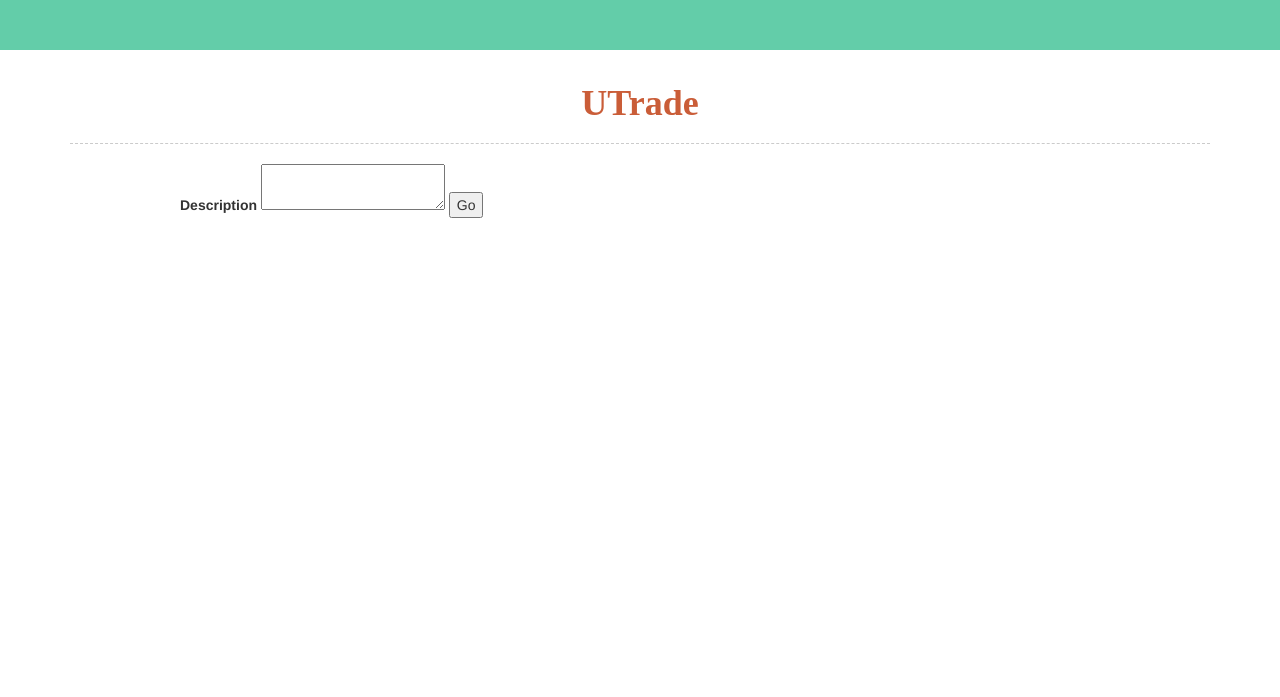
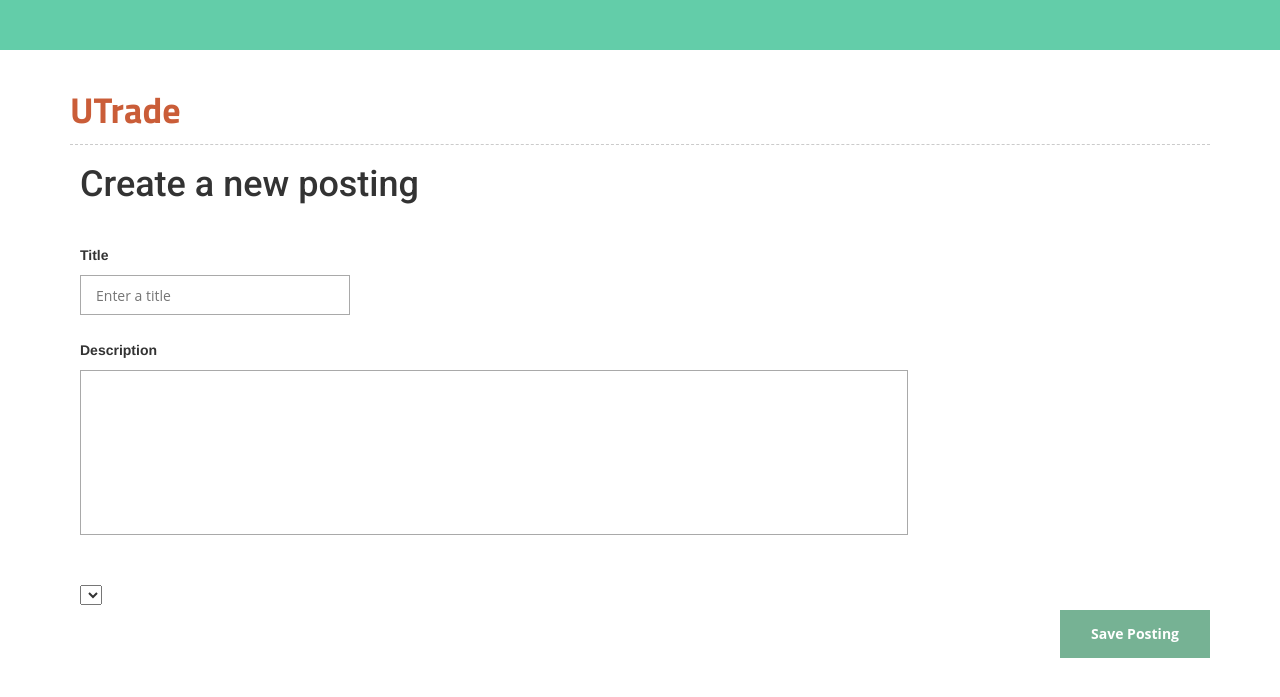
Before and after one commit to wbashir/uTrade, a Flask app: template templates/pages/create_post.html in a window 1280 px wide. Shown: the top 697 px of the page. Run offline with Flask 2, Linux system fonts and the light colour scheme; the template is opened without the code that fills it, so the values that code supplies are empty, except form fields; tables that the repository leaves empty hold one stand-in row (values such as "Sample post"); form fields are guessed from the names that the template uses; lists and menus that the app fills with data are empty; some libraries are stand-ins or nearby versions.

Commit message:
Post UI, books json output.

```diff
--- a/run.py
+++ b/run.py
@@ -5,12 +5,30 @@
 from flask import *  # do not use '*'; actually input the dependencies.
 from flask.ext.sqlalchemy import SQLAlchemy
 from flask_wtf import Form
+from sqlalchemy.orm import load_only
+from wtforms.ext.sqlalchemy.fields import QuerySelectField
 from wtforms.ext.sqlalchemy.orm import model_form
 import logging
 from logging import Formatter, FileHandler
+from wtforms.widgets import TextArea
 import models
 
-PostForm = model_form(models.Post, Form)
+#----------------------------------------------------------------------------#
+# Helpers
+#----------------------------------------------------------------------------#
+
+def all_books():
+    return models.Item.query
+
+#----------------------------------------------------------------------------#
+# Forms
+#----------------------------------------------------------------------------#
+
+PostForm = model_form(models.Post, Form, field_args={
+    'description': {'widget': TextArea()},
+    'books': {'widget': QuerySelectField('book_list', query_factory=all_books(),
+                                         get_label='description', allow_blank=True)}
+})
 
 #----------------------------------------------------------------------------#
 # App Config.
@@ -37,11 +55,19 @@ def home():
     return render_template('pages/home.html')
 
 
-@app.route('/create/posting')
+@app.route('/create/posting', methods=['GET', 'POST'])
 def create_posting():
     form = PostForm()
+    if request.method == 'POST' and form.validate():
+        redirect('/')
     return render_template('pages/create_post.html', form=form)
 
+
+@app.route('/get_all_books')
+def get_all_books():
+    books = models.db_session.query(models.Item)
+    # books = models.Item.query.all()
+    return Response([i.json for i in books], mimetype='application/json')
 
 # Error handlers.
 
--- a/static/css/layout/base.css
+++ b/static/css/layout/base.css
@@ -10,6 +10,25 @@ ul, li {
     list-style-type: none;
 }
 
+.btn {
+    border-radius: 0px;
+}
+
+.btn:hover, a:hover {
+    text-decoration: none;
+}
+
+.font-white {
+    color: white;
+}
+
+.font-black {
+    color: black;
+}
+
+.float-right {
+    float: right;
+}
 
 .col-centered {
     float: none;
@@ -29,4 +48,59 @@ ul, li {
     color: #CA5D38;
     font-family: 'Titillium Web', 'sans-serif';
     font-weight: bold;
+    font-size: 36px;
 }
+
+.logo-middle:hover {
+    color: #63CDA9;
+}
+
+form input[type=text],
+form input[type=password],
+form input[type=submit] {
+    font-family: "Open Sans", "Proxima Nova Soft", proxima-nova-soft, "PT SANS", "Helvetica Neue", Helvetica, sans-serif;
+}
+
+form input[type=text],
+form input[type=password],
+form textarea {
+    width: 270px;
+    height: 40px;
+    margin-bottom: 10px;
+    padding-left: 15px;
+    background: #fff;
+    border: 1px solid #a9a9a9;
+    outline: none;
+}
+
+form input[type=text]:focus, form textarea:focus {
+    border: 1px solid #000;
+    color: #000;
+    -webkit-box-shadow: none;
+    box-shadow: none;
+    outline: 0;
+}
+
+form textarea {
+    width: 828px;
+    min-height: 165px;
+    resize: none;
+}
+
+form input[type=submit] {
+    padding: 14px 31px;
+    background: #76b294;
+    color: #fff;
+    font-size: 14px;
+    font-weight: 700;
+    margin-top: -.7em;
+    border: 0;
+}
+
+.generic-form-holder > form {
+    padding-top: 30px;
+}
+
+.generic-form-holder {
+    padding-left: 10px;
+}
--- a/static/js/main.js
+++ b/static/js/main.js
@@ -2,13 +2,25 @@ requirejs.config({
     baseUrl: "/static/",
     paths: {
         lodash: "bower_components/lodash/dist/lodash.min",
-
+        jquery: "bower_components/jquery/dist/jquery.min",
         ui: "js/ui",
         data: "js/data",
         mixins: "js/mixins"
     }
 });
 
-requirejs(["lodash"], function (_) {
+requirejs(["lodash", "jquery"], function (_) {
 
+    var baseURL = $(this).data("url");
+    $.ajax({
+        url: "/get_all_books",
+        dataType: 'json',
+        success: function (data) {
+
+            $.each(data, function(i, value) {
+             $('#taxList').append($('<option>').text(value).attr('value', value));
             });
+
+        }
+    });
+});
--- a/templates/layouts/main.html
+++ b/templates/layouts/main.html
@@ -6,6 +6,9 @@
     <!-- Bootstrap -->
     <link href="/static/bower_components/bootstrap/dist/css/bootstrap.min.css" rel="stylesheet" media="screen">
     <link href="/static/bower_components/ionicons/css/ionicons.min.css" rel="stylesheet">
+    <link href='http://fonts.googleapis.com/css?family=Roboto:400,100italic,100,300,500,700' rel='stylesheet'
+          type='text/css'>
+    <link href='http://fonts.googleapis.com/css?family=Titillium+Web:400,700' rel='stylesheet' type='text/css'>
     <link href="/static/css/layout/base.css" rel="stylesheet">
 
     {% block head %}
@@ -38,9 +41,12 @@
 <div class="container content">
     <section class="main-section">
         <div class="page-header ">
-            <h1 class="text-center logo-middle">
-                <i class="icon ion-ionic"></i> UTrade
-            </h1>
+{#            <h1 class="text-center logo-middle">#}
+{#                <i class="icon ion-ionic"></i> UTrade#}
+{#            </h1>#}
+            <a href="{{ url_for("home") }}" class="text-center logo-middle">
+                 <i class="icon ion-ionic"></i> UTrade
+            </a>
         </div>
         {% block content %}
         {% endblock %}
--- a/templates/pages/create_post.html
+++ b/templates/pages/create_post.html
@@ -3,10 +3,24 @@
 
 {% block content %}
 
-    <div class="col-md-10 col-centered ">
-        <form method="POST" action="/">
-            {{ form.description.label }} {{ form.description() }}
-            <input type="submit" value="Go">
+    <div class="col-centered generic-form-holder">
+        <h1 class="">Create a new posting</h1>
+        <form method="POST" action="/create/posting">
+            <div class="form-group">
+                <label class="form-label">{{ form.title.label }}</label>
+                 <br>
+                {{ form.title(placeholder="Enter a title") }}
+            </div>
+            <div class="form-group">
+                <label class="form-label" for="exampleInputEmail1">  {{ form.description.label }}</label>
+                <br>
+                {{ form.description() }}
+            </div>
+            <br>
+            <div class="form-group">
+               <select id="taxList"></select>
+            </div>
+            <input class="float-right" type="submit" value="Save Posting">
         </form>
     </div>
 
```
Also changed, not shown: models.py (+35 -7 lines), static/css/main.css (+0 -19 lines), templates/pages/home.html (+6 -8 lines). Lines whose indentation alone changed are shown as unchanged.
